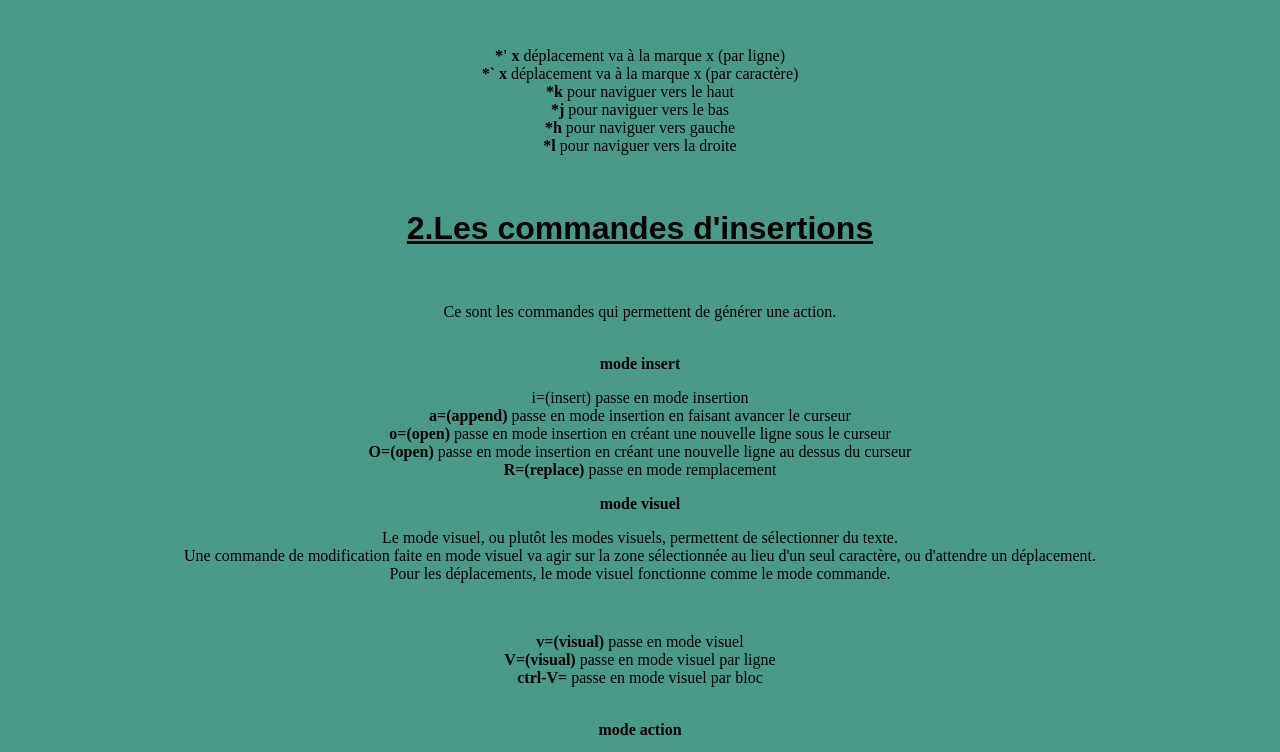
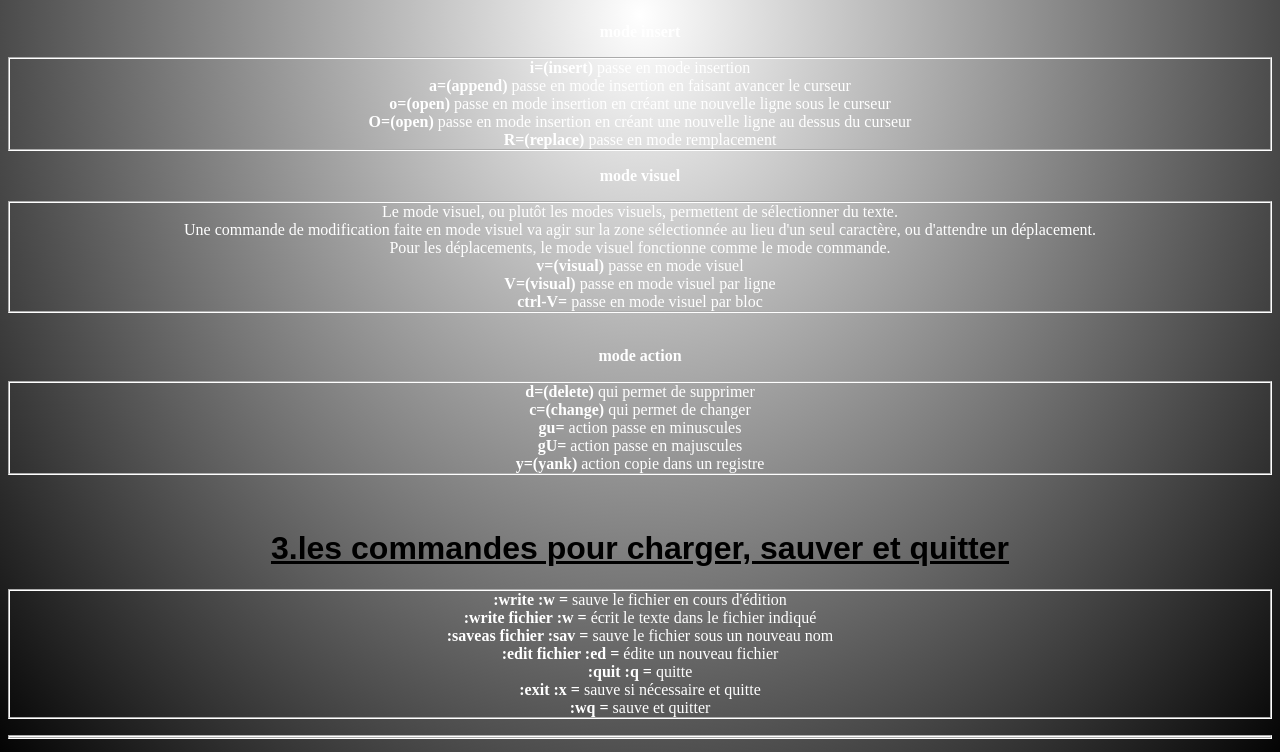
Before and after one commit to isabelle59/cheatsheetvim, a plain HTML site: page index.html in a window 1280 px wide. Shown: the part 745-1497 px from the top of the page. Drawn offline with Linux system fonts and the light colour scheme.

Commit message:
mise en beauté et commentaires

```diff
--- a/index.html
+++ b/index.html
@@ -20,7 +20,7 @@
 
        (coloration syntaxique de 200 langages, complétion automatique, comparaison de fichiers, recherche évoluée, …)<br>
         et est extensible par des scripts.</p><br>
-<img src="http://bsccongress.com/im19/vim-logo-clip-art.png"/>
+<img src="super vim.jpeg"/>
 
        <h1>1.les commandes pour se déplacer sur le terminal</h1><br>
        <p>Ces commandes permettent un mouvement libre.</p><br>
@@ -32,10 +32,10 @@
       <strong> *l</strong>       pour naviguer vers la droite</p><br>
 
        <h1> 2.Les commandes d'insertions</h1><br>
-       <p>Ce sont les commandes qui permettent de générer une action.</p><br>
+
        <strong>mode insert</strong><br>
 
-       <p>i=(insert)  passe en mode insertion<br>
+       <p><strong>i=(insert)</strong>  passe en mode insertion<br>
        <strong>a=(append)</strong>  passe en mode insertion en faisant avancer le curseur<br>
        <strong>o=(open) </strong>   passe en mode insertion en créant une nouvelle ligne sous le curseur<br>
        <strong>O=(open)</strong>    passe en mode insertion en créant une nouvelle ligne au dessus du curseur<br>
@@ -44,13 +44,13 @@
        <strong>mode visuel</strong><br>
 <p>Le mode visuel, ou plutôt les modes visuels, permettent de sélectionner du texte. <br>
 Une commande de modification faite en mode visuel va agir sur la zone sélectionnée au lieu d'un seul caractère, ou d'attendre un déplacement.<br>
- Pour les déplacements, le mode visuel fonctionne comme le mode commande. </p><br>
-       <strong><p>v=(visual)</strong>  passe en mode visuel<br>
+ Pour les déplacements, le mode visuel fonctionne comme le mode commande. <br>
+       <strong>v=(visual)</strong>  passe en mode visuel<br>
        <strong>V=(visual)</strong>        passe en mode visuel par ligne<br>
        <strong>ctrl-V=</strong>   passe en mode visuel par bloc</p><br>
 
 <strong>mode action</strong><br>
-<p>d=(delete)  qui permet de supprimer<br>
+<p><strong>d=(delete)</strong>  qui permet de supprimer<br>
 <strong>c=(change)</strong>  qui permet de changer<br>
 <strong>gu=</strong>		     action 	passe en minuscules<br>
 <strong>gU=</strong> 		   action 	passe en majuscules<br>
@@ -58,7 +58,7 @@ Une commande de modification faite en mode visuel va agir sur la zone sélection
 
  <h1>3.les commandes pour charger, sauver et quitter</h1>
 
-<p>:write 	:w =	sauve le fichier en cours d'édition<br>
+<p><strong>:write 	:w =</strong>	sauve le fichier en cours d'édition<br>
 <strong>:write fichier 	:w =</strong>	écrit le texte dans le fichier indiqué<br>
 <strong>:saveas fichier 	:sav =</strong>	sauve le fichier sous un nouveau nom<br>
 <strong>:edit fichier 	:ed =</strong>	édite un nouveau fichier<br>
--- a/style.css
+++ b/style.css
@@ -1,10 +1,19 @@
 body
+/* esthétique de page avec un degradé & typo en blanc*/
 {
-background-color :#4A9A8A;
+color:white;
+background-color:black;
+
+background-image:radial-gradient(white, black);
+
 text-align:center;
 
  }
-
+ p {
+  border-width:2px;
+  border-style:groove;
+  border-color:white;
+  }
 
 
 
```
Also changed, not shown: gris.jpeg (added), vim.jpeg (added), 2 other files.
